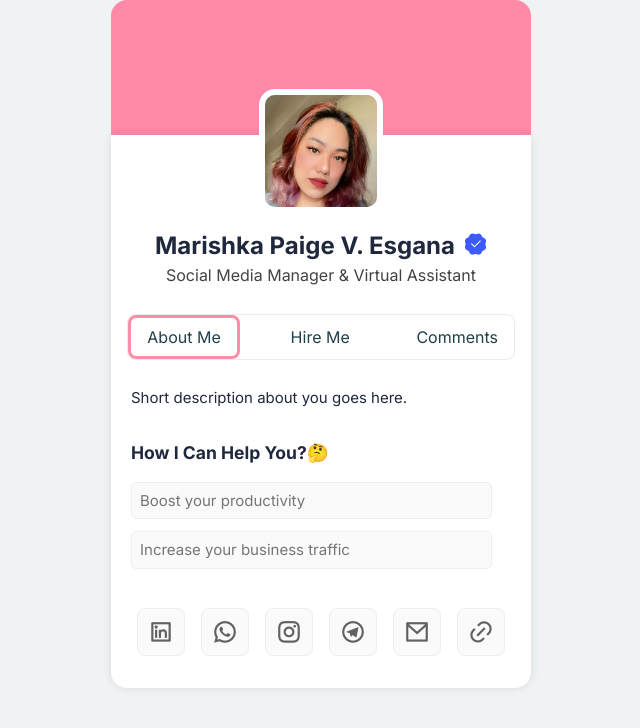
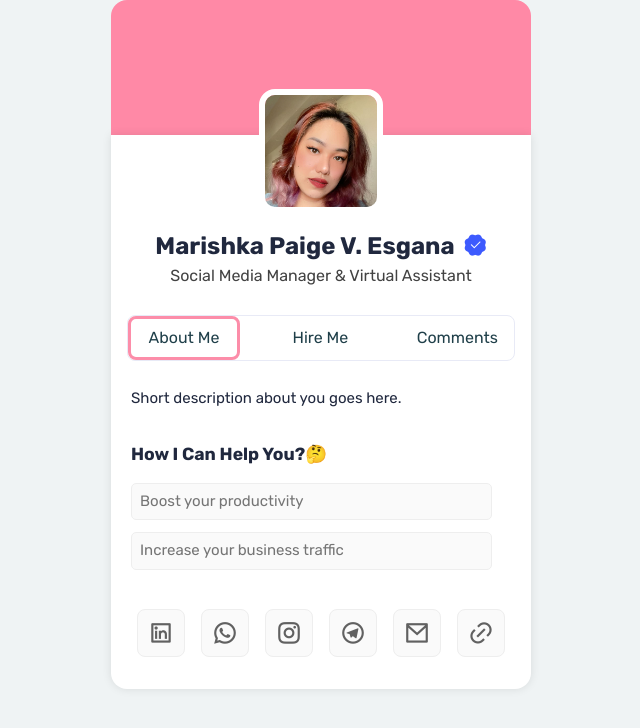
Before and after one commit to emmanesgana/marishka-profile-card, a plain HTML site: page index.html in a window 1280 px wide. Shown: the whole page, without its empty margins (319-959 px from the left). Drawn offline with nearby package versions, Linux system fonts and the light colour scheme.

Commit message:
updated styles

```diff
--- a/index.html
+++ b/index.html
@@ -6,7 +6,9 @@
     <meta name="viewport" content="width=device-width, initial-scale=1.0">
     <link rel="preconnect" href="https://fonts.googleapis.com">
     <link rel="preconnect" href="https://fonts.gstatic.com" crossorigin>
-    <link href="https://fonts.googleapis.com/css2?family=Inter:wght@100..900&display=swap" rel="stylesheet">
+    <link
+        href="https://fonts.googleapis.com/css2?family=Nunito:ital,wght@0,200..1000;1,200..1000&family=Rubik:ital,wght@0,300..900;1,300..900&display=swap"
+        rel="stylesheet">
     <link rel="stylesheet" href="https://cdnjs.cloudflare.com/ajax/libs/remixicon/4.2.0/remixicon.min.css">
     <link rel="stylesheet" href="style.css">
     <title>Marishka</title>
--- a/style.css
+++ b/style.css
@@ -2,7 +2,7 @@
     margin: 0;
     padding: 0;
     box-sizing: border-box;
-    font-family: 'Inter', sans-serif;
+    font-family: 'Rubik', sans-serif;
     line-height: 1.3;
 }
 
```
